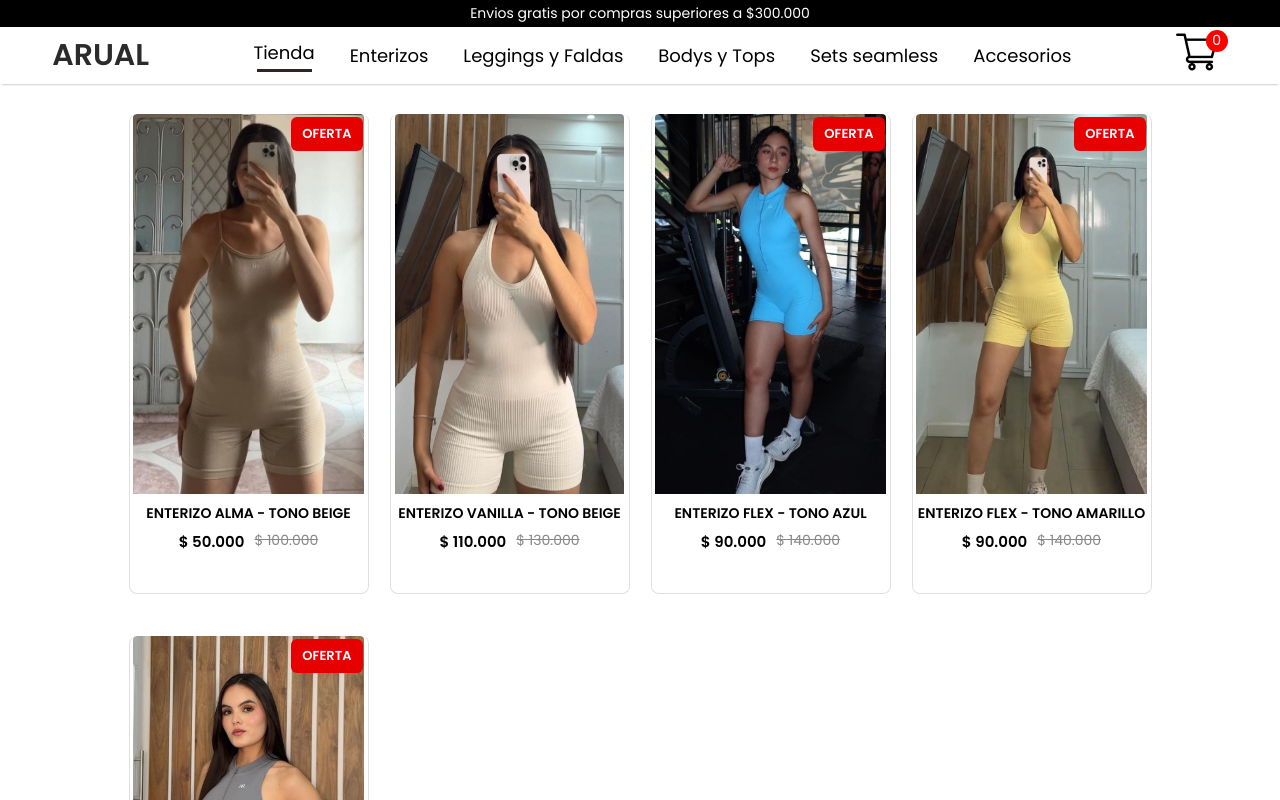
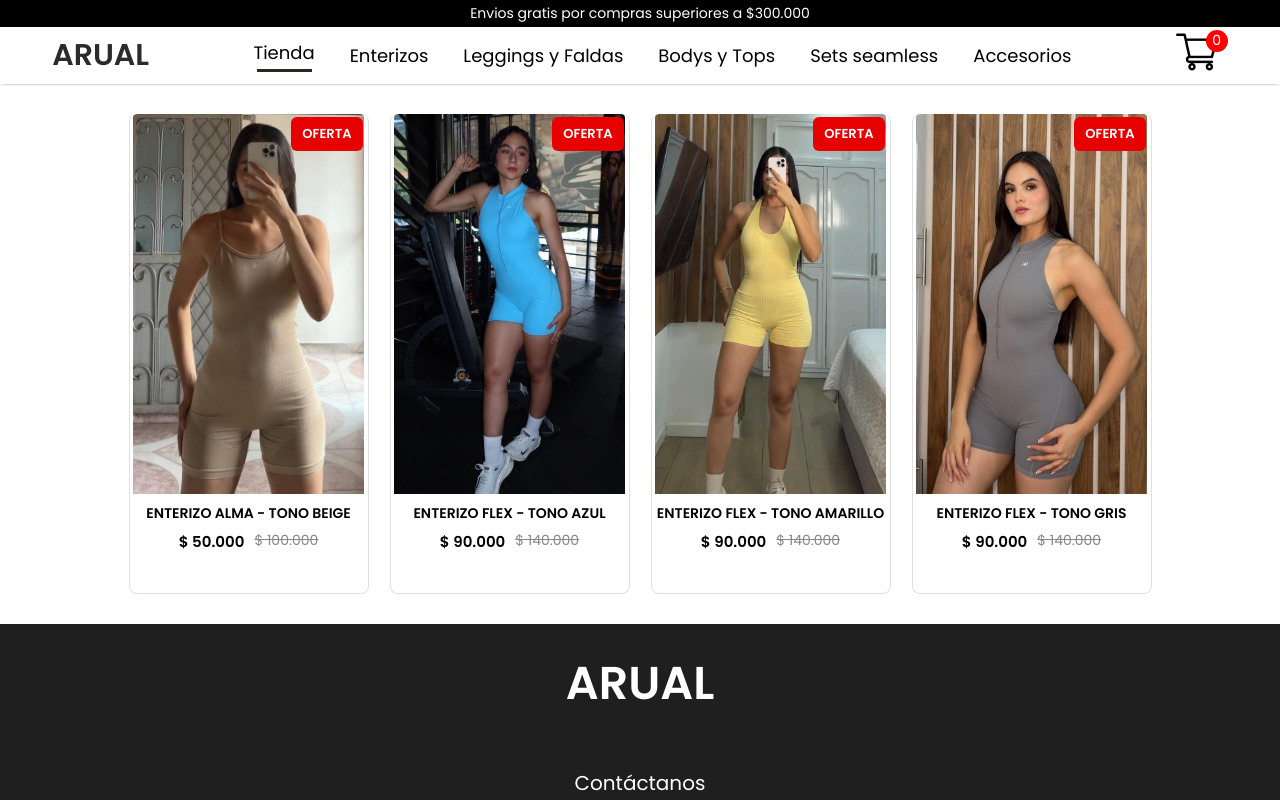
Before and after one commit to luis13xd/arual, a React (Create React App) app: page /enterizos in a window 1280 px wide. Shown: the top 800 px of the page. Built offline with nearby package versions, Linux system fonts and the light colour scheme.

Commit message:
eliminamos enterizo vainilla de todos lados

```diff
--- a/src/Components/Assets/all_product.js
+++ b/src/Components/Assets/all_product.js
@@ -3,11 +3,6 @@ import enterizoalmabeige1 from "./enterizos/enterizoalmabeige1.jpeg";
 import enterizoalmabeige2 from "./enterizos/enterizoalmabeige2.jpeg";
 import enterizoalmabeige3 from "./enterizos/enterizoalmabeige3.jpeg";
 import enterizoalmabeige4 from "./enterizos/enterizoalmabeige4.jpeg";
-// 104
-import enterizovanilla1 from "./enterizos/enterizovainilla1.jpeg";
-import enterizovanilla2 from "./enterizos/enterizovainilla2.jpeg";
-import enterizovanilla3 from "./enterizos/enterizovainilla3.jpeg";
-import enterizovanilla4 from "./enterizos/enterizovainilla4.jpeg";
 // 105
 import enterizoflexgris1 from "./enterizos/enterizoflexgris1.jpeg";
 import enterizoflexgris2 from "./enterizos/enterizoflexgris2.jpeg";
@@ -110,26 +105,6 @@ let all_product = [
     new_price: 50000,
     old_price: 100000,
     offer: true,
-    sizes: {
-      XS: false,
-      S: true,
-      M: true,
-      L: false,
-      XL: false,
-    },
-  },
-  {
-    id: 104,
-    name: "ENTERIZO VANILLA - TONO BEIGE",
-    category: "enterizos",
-    description: "Tela suave con acabados de la mejor calidad",
-    image: enterizovanilla1,
-    image2: enterizovanilla2,
-    image3: enterizovanilla3,
-    image4: enterizovanilla4,
-    new_price: 110000,
-    old_price: 130000,
-    offer: false,
     sizes: {
       XS: false,
       S: true,
```
Also changed, not shown: 1 other file (tests, documents, lock files or other folders).
